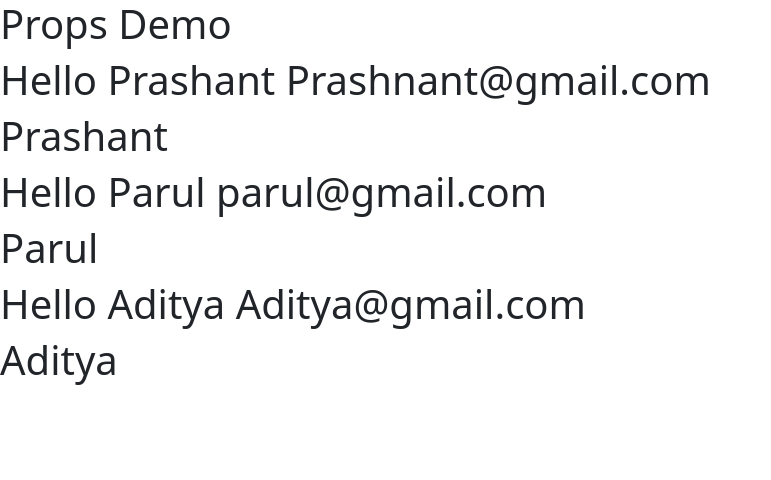
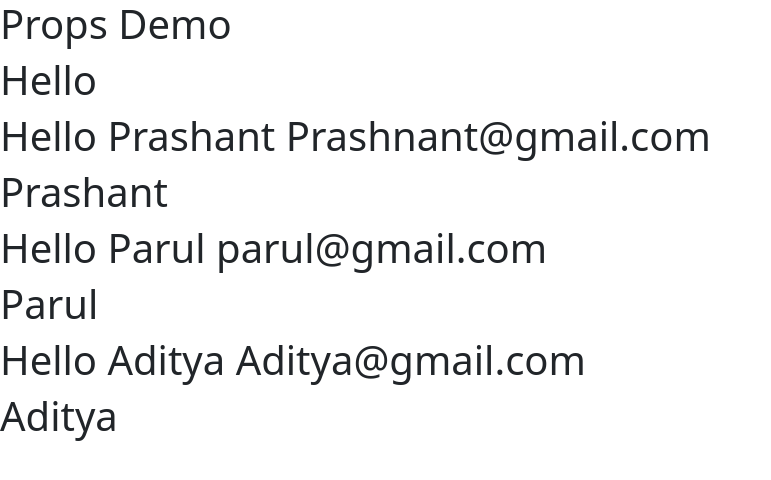
Before and after one commit to prashant5959pandey/WPT-1, a React (Create React App) app: page / in a window 1280 px wide. Shown: the top 480 px of the page, without its empty margins (0-771 px from the left). Built offline with nearby package versions, Linux system fonts and the light colour scheme.

Commit message:
making-separate-for-parameter

```diff
--- a/src/App.js
+++ b/src/App.js
@@ -4,20 +4,31 @@ function App() {
   return (
     <>
       <h1>Props Demo</h1>
-      <ListDemo username="Prashant" email="Prashnant@gmail.com" />
-      <ListDemo username="Parul" email="parul@gmail.com" />
-      <ListDemo username="Aditya " email="Aditya@gmail.com" />
+      <ListDemo />
     </>
   );
 }
-    //by using destructring
-  function ListDemo({email, username}) { // ====>>>> this destructring is recommended
-  // let data="Hellow universe";
-  // let list=["delhi", "calcutta", "chennai"];
+//by applying this method we reduce the contents of main function
+function ListDemo() {
+  return (
+    <>
+      <Display />
+      <Display username="Prashant" email="Prashnant@gmail.com" />
+      <Display username="Parul" email="parul@gmail.com" />
+      <Display username="Aditya " email="Aditya@gmail.com" />
+    </>
+  );
+}
+
+//by using destructring
+function Display({ email, username }) {
+  // ====>>>> this destructring is recommended
 
   return (
     <>
-      <h1>Hello {username} {email}</h1>
+      <h1>
+        Hello {username} {email}
+      </h1>
       <h1>{username}</h1>
     </>
   );
```
